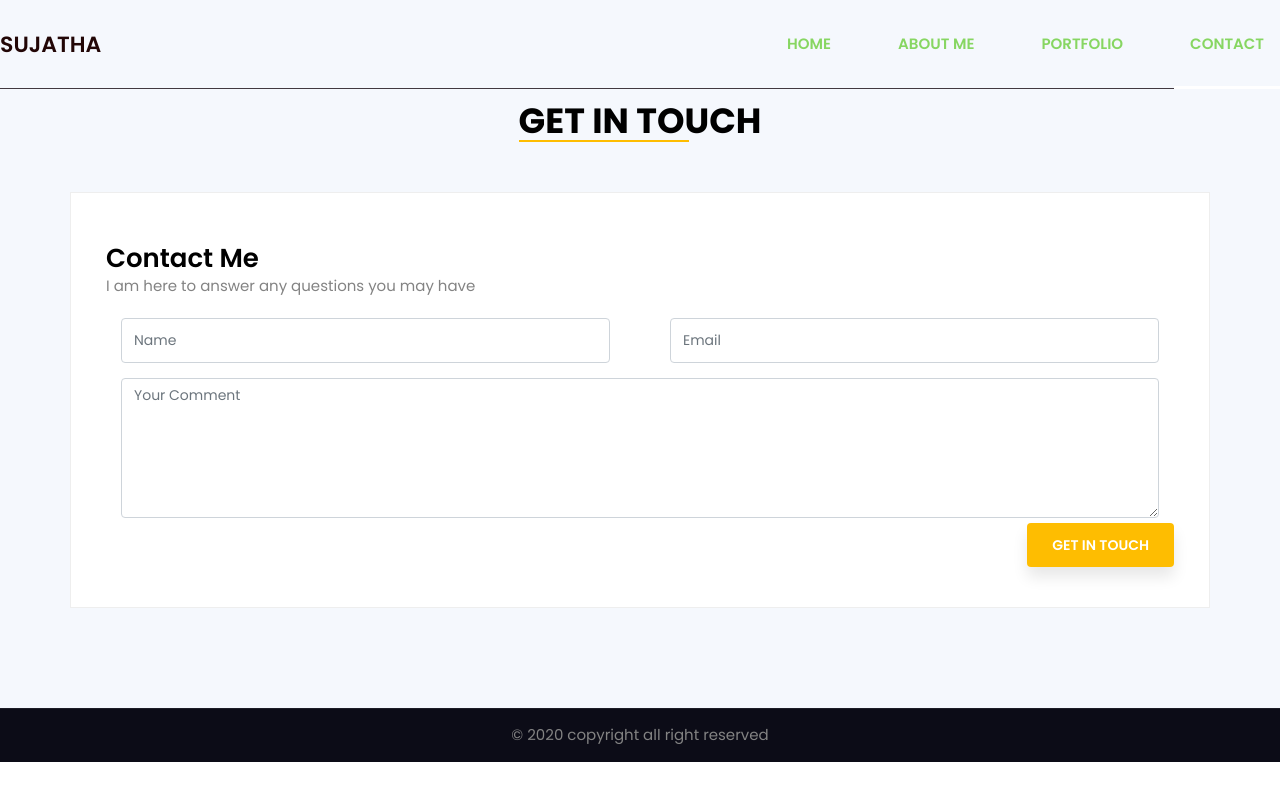
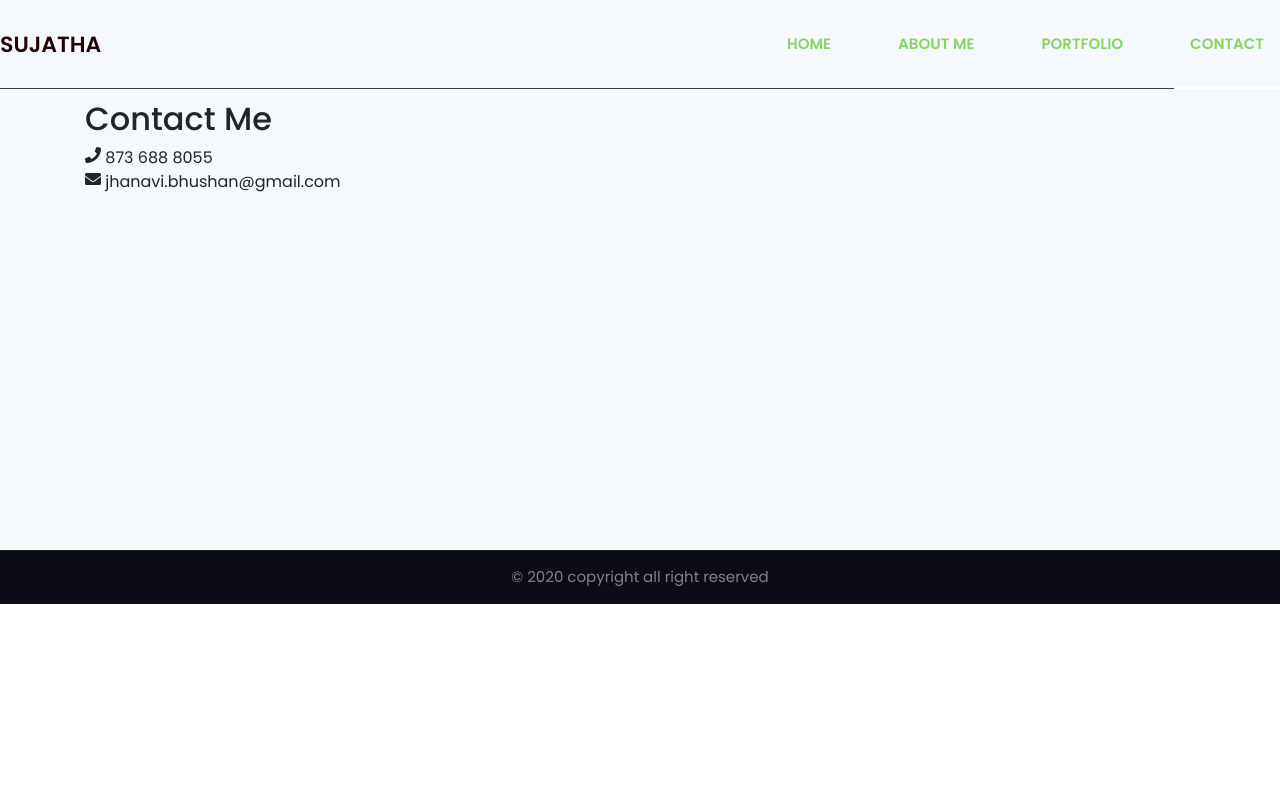
Before and after one commit to sujatha-m/react-portfolio, a React (Create React App) app: page /contact in a window 1280 px wide. Built offline with nearby package versions, Linux system fonts and the light colour scheme.

Commit message:
Modified some files and updated resume

```diff
--- a/package.json
+++ b/package.json
@@ -2,13 +2,14 @@
   "name": "react-portfolio",
   "version": "0.1.0",
   "private": true,
-  "homepage":"https://sujatha-m.github.io/react-portfolio/",
+  "homepage": "https://sujatha-m.github.io/react-portfolio/",
   "dependencies": {
     "@testing-library/jest-dom": "^4.2.4",
     "@testing-library/react": "^9.5.0",
     "@testing-library/user-event": "^7.2.1",
     "react": "^16.13.1",
     "react-dom": "^16.13.1",
+    "react-icons": "^3.10.0",
     "react-router-dom": "^5.2.0",
     "react-scripts": "3.4.1"
   },
@@ -20,7 +21,6 @@
     "test": "react-scripts test",
     "eject": "react-scripts eject"
   },
-
   "eslintConfig": {
     "extends": "react-app"
   },
--- a/src/App.js
+++ b/src/App.js
@@ -1,5 +1,5 @@
 import React from 'react'
-import { BrowserRouter as Router, Route } from 'react-router-dom'
+import { BrowserRouter as Router, Route, Switch} from 'react-router-dom'
 import Header from './components/Header/index'
 import Footer from './components/Footer/index'
 import Home from './components/pages/Home'
@@ -11,14 +11,15 @@ function App () {
   return (
     <Router>
     <div>
+    {/* <Switch> */}
       <Header/>
-
       <Route exact path ='/react-portfolio' component = {Home} />
       <Route exact path='/about' component={About} />
       <Route exact path='/portfolio' component={Portfolio} />
       <Route path='/contact' component={Contact} />
+      <Footer/>
+      {/* </Switch> */}
 
-      <Footer/>
   </div>
   </Router>
   )
--- a/src/components/pages/Contact.js
+++ b/src/components/pages/Contact.js
@@ -1,57 +1,82 @@
 import React from 'react'
+import { FaEnvelope, FaPhone } from 'react-icons/fa'
 import '../../App.css'
+
+// function Contact () {
+//   return (
+//     <section className='contact-us' id='contact'>
+//       <div className='container'>
+//         <div className='row'>
+//           <div className='section-title text-center'>
+//             <h1>Get In Touch</h1>
+//           </div>
+//         </div>
+//         <div className='row'>
+//           <div className='contact-form'>
+//             <div className='row'>
+//               <div className='text'>
+//                 <h2>Contact Me</h2>
+//                 <p>I am here to answer any questions you may have</p>
+//               </div>
+//             </div>
+//             <div className='row space-between'>
+//               <div className='col-6'>
+//                 <input
+//                   type='text'
+//                   className='form-control'
+//                   name=''
+//                   placeholder='Name'
+//                 />
+//               </div>
+//               <div className='col-6'>
+//                 <input
+//                   type='text'
+//                   className='form-control'
+//                   name=''
+//                   placeholder='Email'
+//                 />
+//               </div>
+//             </div>
+//             <div className='row'>
+//               <div className='col-12'>
+//                 <textarea
+//                   className='form-control'
+//                   name=''
+//                   placeholder='Your Comment'
+//                 ></textarea>
+//               </div>
+//             </div>
+//             <div className='row'>
+//               <div className='button text-right'>
+//                 <a href='/#'>Get In Touch</a>
+//               </div>
+//             </div>
+//           </div>
+//         </div>
+//       </div>
+//     </section>
+//   )
+// }
 
 function Contact () {
   return (
     <section className='contact-us' id='contact'>
+      <div style={{minHeight: '350px'}}>
       <div className='container'>
-        <div className='row'>
-          <div className='section-title text-center'>
-            <h1>Get In Touch</h1>
+      <div className='text'>
+        <h2>Contact Me</h2>
+        </div>
+        <div className='details'>
+          <div>
+            <FaPhone />
+            {'  '}
+            <span className='number'>873 688 8055</span>
           </div>
+          <FaEnvelope />
+          {'  '}
+          <span className='email'>jhanavi.bhushan@gmail.com</span>
         </div>
-        <div className='row'>
-          <div className='contact-form'>
-            <div className='row'>
-              <div className='text'>
-                <h2>Contact Me</h2>
-                <p>I am here to answer any questions you may have</p>
-              </div>
-            </div>
-            <div className='row space-between'>
-              <div className='col-6'>
-                <input
-                  type='text'
-                  className='form-control'
-                  name=''
-                  placeholder='Name'
-                />
-              </div>
-              <div className='col-6'>
-                <input
-                  type='text'
-                  className='form-control'
-                  name=''
-                  placeholder='Email'
-                />
-              </div>
-            </div>
-            <div className='row'>
-              <div className='col-12'>
-                <textarea
-                  className='form-control'
-                  name=''
-                  placeholder='Your Comment'
-                ></textarea>
-              </div>
-            </div>
-            <div className='row'>
-              <div className='button text-right'>
-                <a href='/#'>Get In Touch</a>
-              </div>
-            </div>
-          </div>
-        </div>
+      </div>
       </div>
     </section>
   )
```
Also changed, not shown: 2 other files (tests, documents, lock files or other folders).
